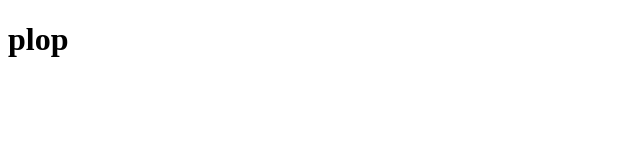
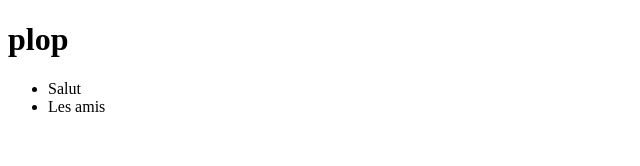
Before and after one commit to STM3900/Wicook, a Nuxt app: page / in a window 1280 px wide. Shown: the top 166 px of the page, without its empty margins (0-640 px from the left). Built offline with nearby package versions, Linux system fonts and the light colour scheme.

Commit message:
Création d'un composant de liste

```diff
--- /dev/null
+++ b/components/Liste-Ingredients.vue
@@ -0,0 +1,20 @@
+<template>
+  <ul>
+    <li v-for="item in items" :key="item.message">
+      {{ item.message }}
+    </li>
+  </ul>
+</template>
+
+<script>
+export default {
+  name: "ListeIngredients",
+  data() {
+    return {
+      items: [{ message: "Salut" }, { message: "Les amis" }]
+    };
+  }
+};
+</script>
+
+<style scoped></style>
--- a/pages/index.vue
+++ b/pages/index.vue
@@ -1,9 +1,15 @@
 <template>
-  <h1>plop</h1>
+  <div>
+    <h1>plop</h1>
+    <ListeIngredients />
+  </div>
 </template>
 
 <script>
-export default {};
+import ListeIngredients from "../components/Liste-Ingredients";
+export default {
+  components: { ListeIngredients }
+};
 </script>
 
 <style></style>
```
